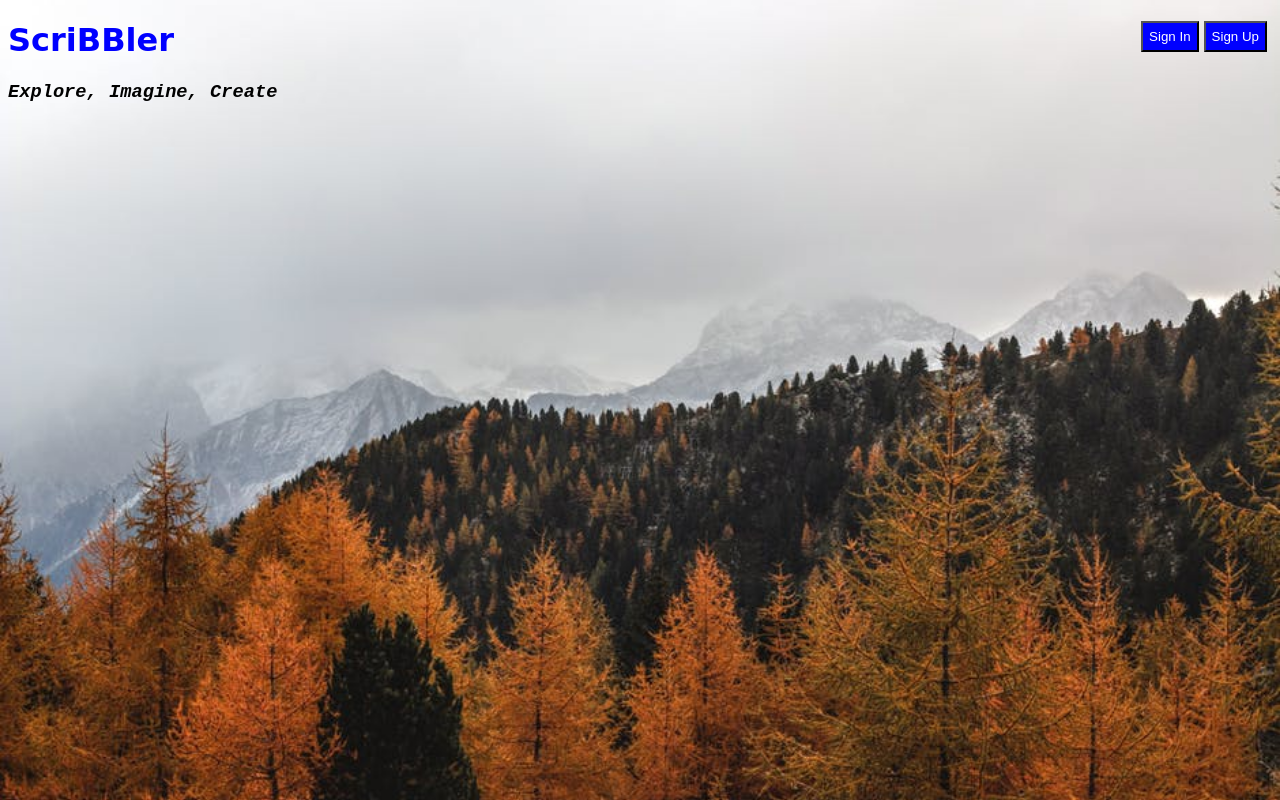
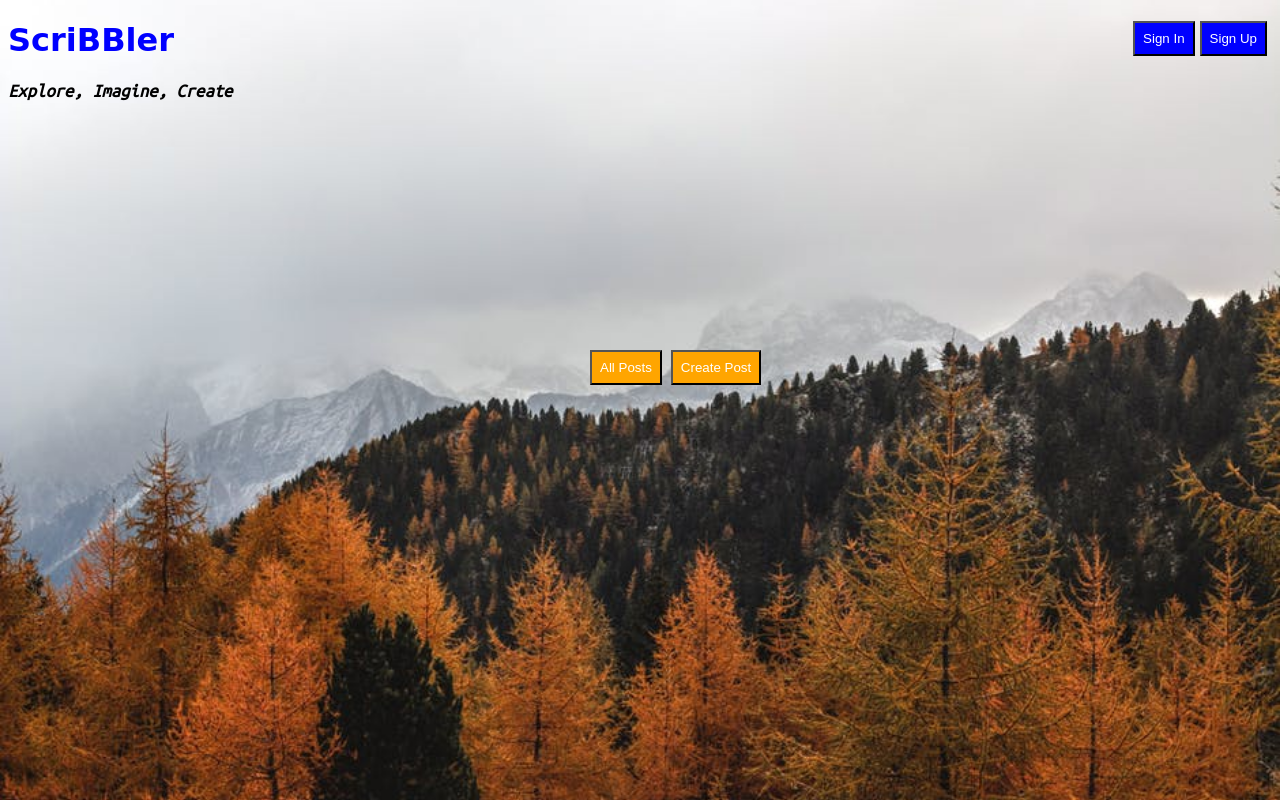
Before and after one commit to arunsubashm/Scribbler-Upgrad, a plain HTML site: page index.html in a window 1280 px wide. Drawn offline with Linux system fonts and the light colour scheme; a web font is replaced by a local one.

Commit message:
More changes to index page

```diff
--- a/index.html
+++ b/index.html
@@ -6,15 +6,20 @@
     <!-- TODO: Include Google Fonts file here -->
     <link rel="stylesheet" href="styles/index.css">
     <link href="https://fonts.googleapis.com/css?family=Montez&display=swap" rel="stylesheet">
+    <link href="https://fonts.googleapis.com/css2?family=Ubuntu+Mono&display=swap" rel="stylesheet">
 </head>
 
 <body>
     <!-- TODO: Include all your code for the header and home page here -->
         <div class = "container-header">
-            <button class = "btn">Sign Up</button>
-            <button class = "btn">Sign In</button>
+            <button class = "btn-head">Sign Up</button>
+            <button class = "btn-head">Sign In</button>
             <h1>ScriBBler</h1>
             <h3>Explore, Imagine, Create</h3>
+        </div>
+        <div class = "container-center">
+            <button class = "btn-center">All Posts</button>
+            <button class = "btn-center">Create Post</button>
         </div>
 </body>
 
--- a/styles/index.css
+++ b/styles/index.css
@@ -5,12 +5,19 @@ html {
     background-repeat: no-repeat;
     background-position: center center;
 }
-.btn {
+.btn-head {
     background-color: blue;
     color: white;
     float:right;
     text-align: center;
-    padding: 6px;
+    padding: 8px;
+    margin-right: 5px;
+}
+.btn-center {
+    background-color: orange;
+    color: white;
+    text-align: center;
+    padding: 8px;
     margin-right: 5px;
 }
 h1 {
@@ -21,3 +28,12 @@ h3 {
     font-family: 'Ubuntu Mono', monospace;
     font-style: italic;
 }
+.container-center {
+    position:absolute;
+    width:200px;
+    height:200px;
+    left:50%;
+    top:50%;
+    margin-left:-50px;
+    margin-top:-50px;
+}
```
